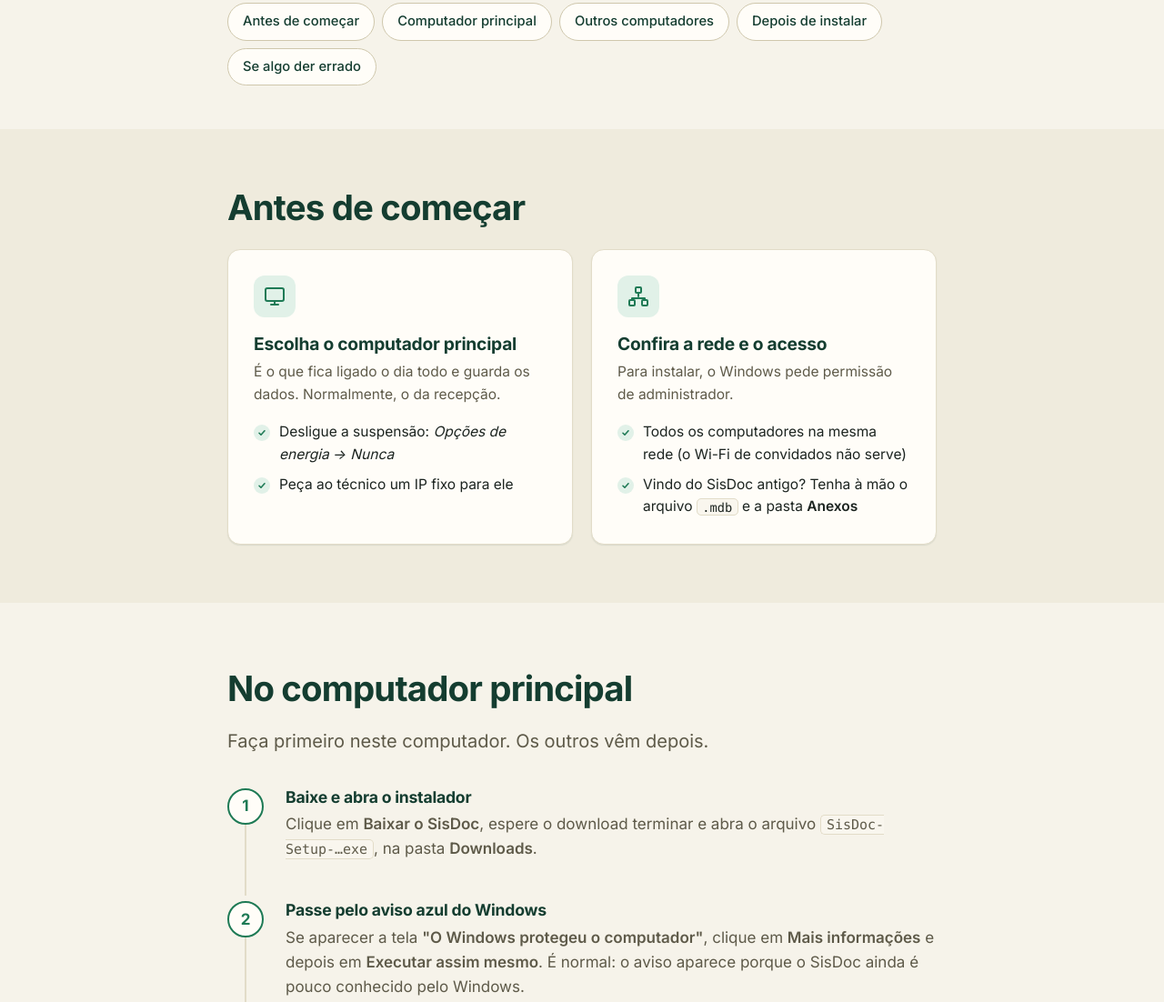
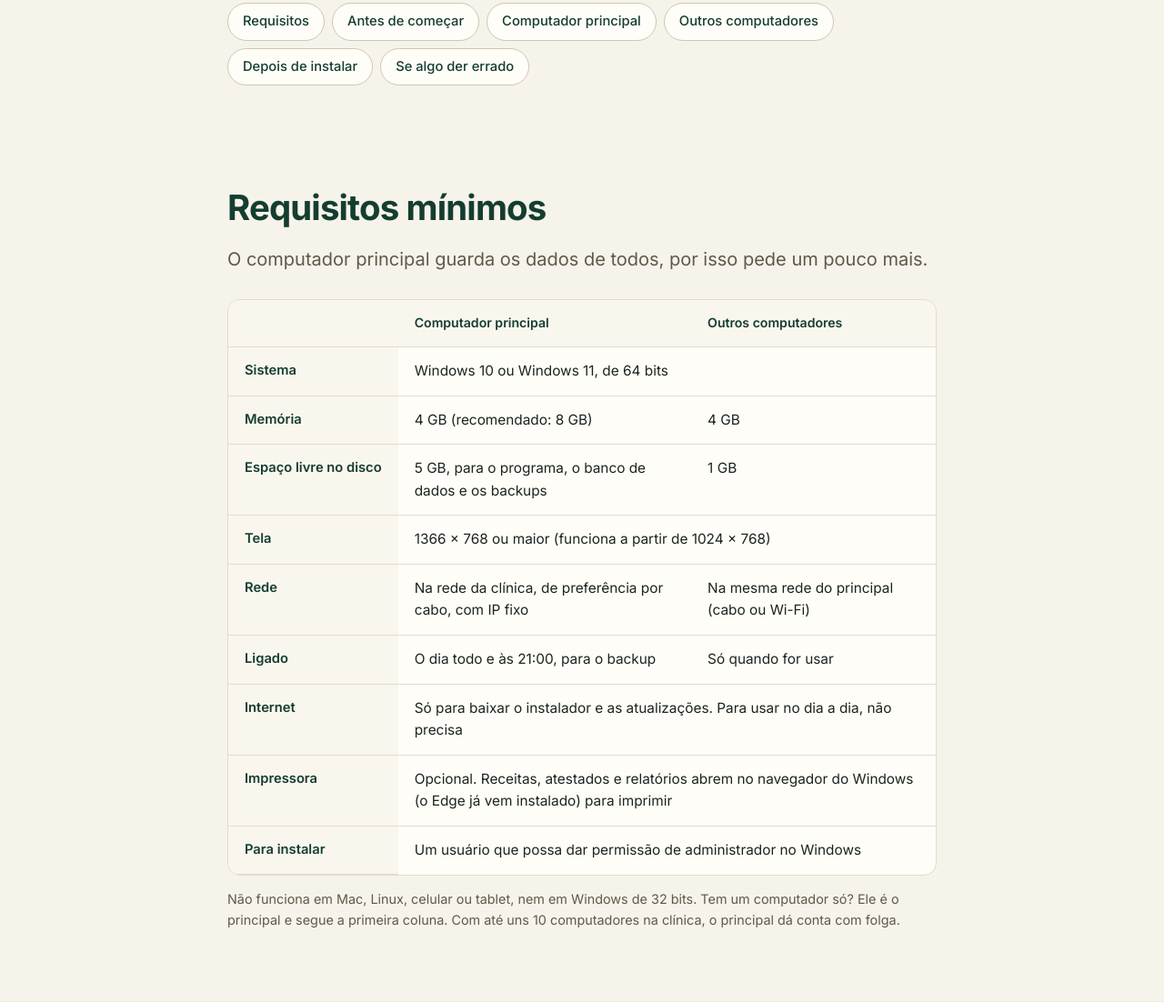
Before and after one commit to LuizHRFerreira/SisDoc-releases, a plain HTML site: page baixar.html in a window 1280 px wide. Shown: the part 691-1793 px from the top of the page at 91% size. Drawn offline with Linux system fonts and the light colour scheme; no server answers.

Commit message:
Site atualizado a partir de 4f7e7e7

```diff
--- a/assets/style.css
+++ b/assets/style.css
@@ -529,3 +529,17 @@ mark { background: color-mix(in srgb, var(--accent) 30%, transparent); color: in
   th, td { padding: 12px 14px; }
 }
 .visually-hidden { position: absolute !important; width: 1px; height: 1px; padding: 0; margin: -1px; overflow: hidden; clip: rect(0 0 0 0); white-space: nowrap; border: 0; }
+.requirements th[scope="row"] { background: var(--surface-muted); width: 24%; font-size: .92rem; }
+.requirements thead th:first-child { background: var(--surface-muted); }
+a.chip { text-decoration: none; }
+a.chip:hover { border-color: var(--brand); }
+@media (max-width: 560px) {
+  .requirements thead { display: none; }
+  .requirements tr { display: block; border-bottom: 1px solid var(--border); padding: 12px 14px; }
+  .requirements tr:last-child { border-bottom: 0; }
+  .requirements th[scope="row"], .requirements td { display: block; width: auto; border: 0; padding: 2px 0; background: none; }
+  .requirements th[scope="row"] { color: var(--heading); margin-bottom: 4px; }
+  .requirements td:not([colspan])::before { display: block; font-size: .78rem; font-weight: 600; color: var(--text-muted); text-transform: uppercase; letter-spacing: .04em; margin-top: 6px; }
+  .requirements td:nth-of-type(1):not([colspan])::before { content: "Computador principal"; }
+  .requirements td:nth-of-type(2):not([colspan])::before { content: "Outros computadores"; }
+}
--- a/baixar.html
+++ b/baixar.html
@@ -47,7 +47,7 @@
             <h2>SisDoc para Windows</h2>
             <p data-release-detail>Última versão publicada</p>
             <div class="download-facts">
-              <span class="chip">Windows 10 ou 11</span>
+              <a class="chip" href="#requisitos">Windows 10 ou 11</a>
               <span class="chip">64 bits</span>
               <span class="chip" data-release-size>cerca de 400 MB</span>
             </div>
@@ -60,6 +60,7 @@
         <p class="small muted" style="margin-top:14px">Já tem o SisDoc instalado? Não precisa baixar de novo: ele avisa e se atualiza sozinho. <a href="novidades.html">Veja as versões anteriores e o que mudou</a>.</p>
 
         <nav class="toc-chips" aria-label="Nesta página">
+          <a href="#requisitos">Requisitos</a>
           <a href="#antes">Antes de começar</a>
           <a href="#instalar">Computador principal</a>
           <a href="#outros">Outros computadores</a>
@@ -68,6 +69,32 @@
         </nav>
       </div>
     </div>
+
+    <section id="requisitos" style="padding-top:64px;padding-bottom:64px">
+      <div class="container narrow">
+        <h2>Requisitos mínimos</h2>
+        <p class="lead" style="margin-bottom:28px">O computador principal guarda os dados de todos, por isso pede um pouco mais.</p>
+        <div class="table-wrap">
+          <table class="requirements">
+            <thead>
+              <tr><th scope="col"></th><th scope="col">Computador principal</th><th scope="col">Outros computadores</th></tr>
+            </thead>
+            <tbody>
+              <tr><th scope="row">Sistema</th><td colspan="2">Windows 10 ou Windows 11, de 64 bits</td></tr>
+              <tr><th scope="row">Memória</th><td>4 GB (recomendado: 8 GB)</td><td>4 GB</td></tr>
+              <tr><th scope="row">Espaço livre no disco</th><td>5 GB, para o programa, o banco de dados e os backups</td><td>1 GB</td></tr>
+              <tr><th scope="row">Tela</th><td colspan="2">1366 × 768 ou maior (funciona a partir de 1024 × 768)</td></tr>
+              <tr><th scope="row">Rede</th><td>Na rede da clínica, de preferência por cabo, com IP fixo</td><td>Na mesma rede do principal (cabo ou Wi-Fi)</td></tr>
+              <tr><th scope="row">Ligado</th><td>O dia todo e às 21:00, para o backup</td><td>Só quando for usar</td></tr>
+              <tr><th scope="row">Internet</th><td colspan="2">Só para baixar o instalador e as atualizações. Para usar no dia a dia, não precisa</td></tr>
+              <tr><th scope="row">Impressora</th><td colspan="2">Opcional. Receitas, atestados e relatórios abrem no navegador do Windows (o Edge já vem instalado) para imprimir</td></tr>
+              <tr><th scope="row">Para instalar</th><td colspan="2">Um usuário que possa dar permissão de administrador no Windows</td></tr>
+            </tbody>
+          </table>
+        </div>
+        <p class="small muted" style="margin-top:14px">Não funciona em Mac, Linux, celular ou tablet, nem em Windows de 32 bits. Tem um computador só? Ele é o principal e segue a primeira coluna. Com até uns 10 computadores na clínica, o principal dá conta com folga.</p>
+      </div>
+    </section>
 
     <section class="section-alt" id="antes" style="padding-top:64px;padding-bottom:64px">
       <div class="container narrow">
@@ -230,6 +257,7 @@
           <ul>
             <li><a href="baixar.html">Baixar</a></li>
             <li><a href="baixar.html#instalar">Como instalar</a></li>
+            <li><a href="baixar.html#requisitos">Requisitos mínimos</a></li>
             <li><a href="novidades.html">Novidades</a></li>
           </ul>
         </div>
```
Also changed, not shown: index.html (+4 -3 lines), manual.html (+1 -0 lines), novidades.html (+1 -0 lines).
